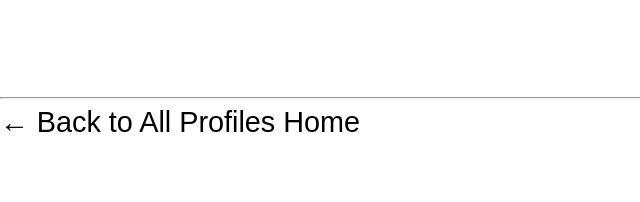
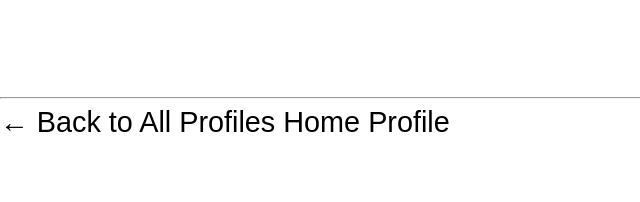
Before and after one commit to realJimJin/cs412, a Django app: template mini_insta/templates/mini_insta/show_all_profiles.html in a window 1280 px wide. Shown: the part 603-805 px from the top of the page, without its empty margins (0-640 px from the left). Run offline with Django 5.2, Linux system fonts and the light colour scheme; the template is opened without the code that fills it, so the values that code supplies are empty.

Commit message:
added profile link

```diff
--- a/mini_insta/templates/mini_insta/base.html
+++ b/mini_insta/templates/mini_insta/base.html
@@ -14,6 +14,7 @@
     <hr>
     <a href="{% url 'mini_insta:show_all_profiles' %}">← Back to All Profiles</a>
     <a href="{% url 'mini_insta:show_feed' profile.pk %}">Home</a>
+   <a href="{% url 'mini_insta:show_profile' profile.pk %}">Profile</a>
  {# Show Create Post link only if profile is available in context #}
       {% if profile %}
         | <a href="{% url 'mini_insta:create_post' profile.pk %}">+ Create Post</a>
```
